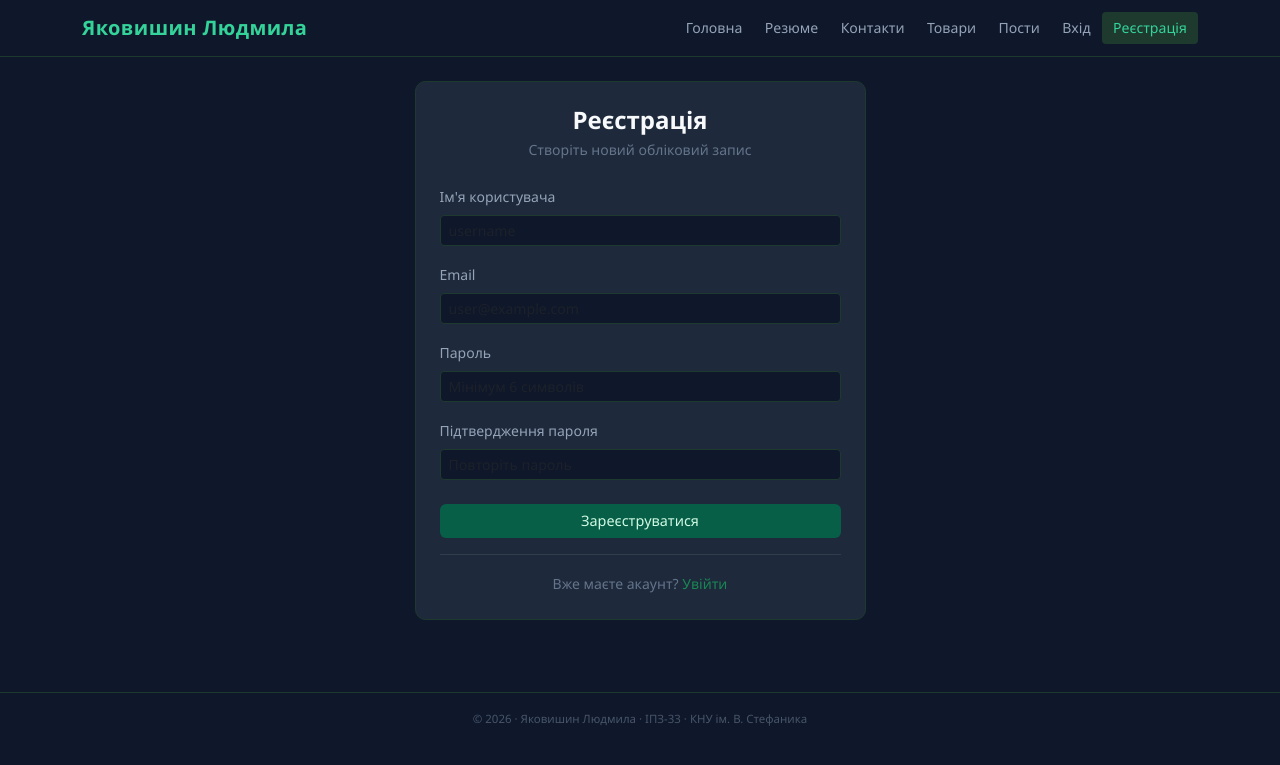
After one commit to liudmyla-yakovyshyn/flask-app-lab, a Flask app: page /users/register in a window 1280 px wide. The commit adds this page. Shown: the top 765 px of the page. Run offline with Flask 3, Linux system fonts and the light colour scheme; some libraries are stand-ins or nearby versions.

Commit message:
feat: add RegistrationForm, LoginForm and /users/register view

```diff
--- a/app/templates/includes/navbar.html
+++ b/app/templates/includes/navbar.html
@@ -19,6 +19,7 @@
                     <li class="nav-item"><a class="btn btn-sm btn-outline-danger ms-lg-2" href="{{ url_for('users.logout') }}">Вийти</a></li>
                 {% else %}
                     <li class="nav-item"><a class="nav-link {% if request.endpoint == 'users.login' %}active{% endif %}" href="{{ url_for('users.login') }}">Вхід</a></li>
+                    <li class="nav-item"><a class="nav-link {% if request.endpoint == 'users.register' %}active{% endif %}" href="{{ url_for('users.register') }}">Реєстрація</a></li>
                 {% endif %}
             </ul>
         </div>
--- /dev/null
+++ b/app/users/forms.py
@@ -0,0 +1,73 @@
+from flask_wtf import FlaskForm
+from wtforms import BooleanField, PasswordField, StringField, SubmitField
+from wtforms.validators import DataRequired, Email, EqualTo, Length, Regexp, ValidationError
+from app import db
+from .models import User
+
+
+class RegistrationForm(FlaskForm):
+    username = StringField(
+        "Ім'я користувача",
+        validators=[
+            DataRequired(message="Вкажіть ім'я користувача."),
+            Length(min=4, max=16, message="Ім'я повинно містити від 4 до 16 символів."),
+            Regexp(
+                "^[A-Za-z][A-Za-z0-9_.]*$",
+                message="Ім'я повинно починатися з літери та містити лише латинські літери, цифри, крапки або підкреслення.",
+            ),
+        ],
+        render_kw={"placeholder": "username"},
+    )
+    email = StringField(
+        "Email",
+        validators=[
+            DataRequired(message="Вкажіть електронну пошту."),
+            Email(message="Некоректний формат електронної пошти."),
+        ],
+        render_kw={"placeholder": "user@example.com"},
+    )
+    password = PasswordField(
+        "Пароль",
+        validators=[
+            DataRequired(message="Введіть пароль."),
+            Length(min=6, message="Пароль повинен містити щонайменше 6 символів."),
+        ],
+        render_kw={"placeholder": "Мінімум 6 символів"},
+    )
+    confirm_password = PasswordField(
+        "Підтвердження пароля",
+        validators=[
+            DataRequired(message="Підтвердіть пароль."),
+            EqualTo("password", message="Паролі не співпадають."),
+        ],
+        render_kw={"placeholder": "Повторіть пароль"},
+    )
+    submit = SubmitField("Зареєструватися")
+
+    def validate_username(self, field):
+        user = db.session.scalar(db.select(User).where(User.username == field.data))
+        if user:
+            raise ValidationError("Користувач із таким іменем вже існує.")
+
+    def validate_email(self, field):
+        user = db.session.scalar(db.select(User).where(User.email == field.data))
+        if user:
+            raise ValidationError(f"Користувач з таким емейлом {field.data} вже існує.")
+
+
+class LoginForm(FlaskForm):
+    email = StringField(
+        "Email",
+        validators=[
+            DataRequired(message="Вкажіть електронну пошту."),
+            Email(message="Некоректний формат електронної пошти."),
+        ],
+        render_kw={"placeholder": "user@example.com"},
+    )
+    password = PasswordField(
+        "Пароль",
+        validators=[DataRequired(message="Введіть пароль.")],
+        render_kw={"placeholder": "Введіть пароль"},
+    )
+    remember = BooleanField("Запам'ятати мене")
+    submit = SubmitField("Увійти")
--- /dev/null
+++ b/app/users/templates/users/register.html
@@ -0,0 +1,28 @@
+{% extends 'base.html' %}
+{% from 'macros/form.html' import render_field %}
+
+{% block title %}Реєстрація{% endblock %}
+
+{% block content %}
+<div class="row justify-content-center">
+    <div class="col-md-6 col-lg-5">
+        <div class="info-card p-4">
+            <h2 class="h4 fw-bold text-light mb-1 text-center">Реєстрація</h2>
+            <p class="text-muted small text-center mb-4">Створіть новий обліковий запис</p>
+
+            <form method="POST" action="{{ url_for('users.register') }}" novalidate>
+                {{ form.hidden_tag() }}
+                {{ render_field(form.username) }}
+                {{ render_field(form.email) }}
+                {{ render_field(form.password) }}
+                {{ render_field(form.confirm_password) }}
+                {{ form.submit(class="btn btn-accent w-100 mt-2") }}
+            </form>
+
+            <div class="text-center mt-3 pt-3 border-top border-secondary border-opacity-25">
+                <small class="text-muted">Вже маєте акаунт? <a href="{{ url_for('users.login') }}" class="text-success text-decoration-none">Увійти</a></small>
+            </div>
+        </div>
+    </div>
+</div>
+{% endblock %}
--- a/app/users/views.py
+++ b/app/users/views.py
@@ -1,10 +1,31 @@
 from flask import request, render_template, redirect, url_for, flash, session, make_response
+from app import db
 from . import users_bp
+from .forms import RegistrationForm
+from .models import User
 
 USERS_DB = {
     "user1": "password123",
     "admin": "admin2026"
 }
+
+
+@users_bp.route("/register", methods=["GET", "POST"])
+def register():
+    form = RegistrationForm()
+    if form.validate_on_submit():
+        user = User(
+            username=form.username.data,
+            email=form.email.data,
+            password="",
+        )
+        user.set_password(form.password.data)
+        db.session.add(user)
+        db.session.commit()
+        flash(f"Акаунт для {form.username.data} успішно створено!", "success")
+        return redirect(url_for("users.login"))
+
+    return render_template("register.html", title="Реєстрація", form=form)
 
 
 @users_bp.route("/login", methods=["GET", "POST"])
```
